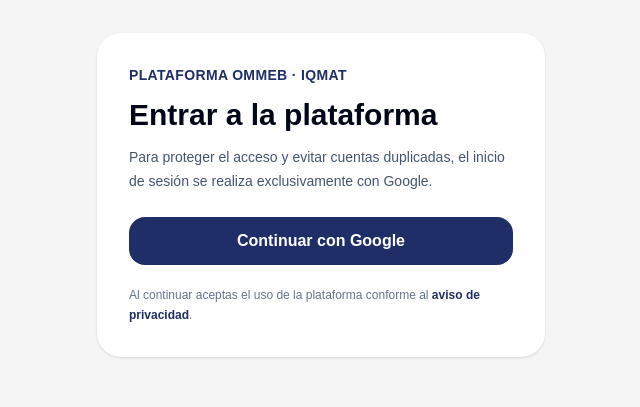
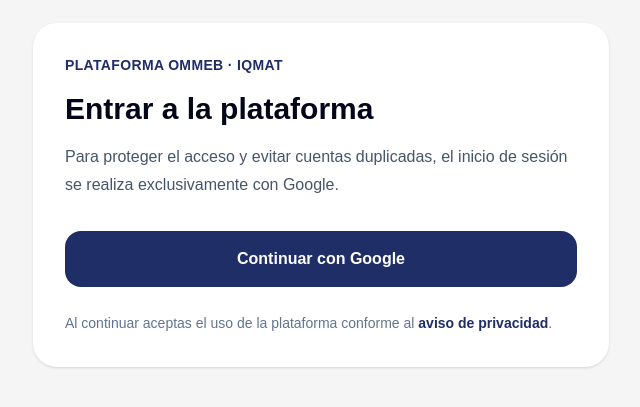
Before and after one commit to jahgarciam/ommebqro, a Next.js app: page /login in a window 1280 px wide. Shown: the part 205-612 px from the top of the page, without its empty margins (319-959 px from the left). Built offline with nearby package versions, Linux system fonts and the light colour scheme; no server answers.

Commit message:
Corregir redireccion de login en produccion

```diff
--- a/src/app/login/page.tsx
+++ b/src/app/login/page.tsx
@@ -1,65 +1,67 @@
-"use client";
+import Link from "next/link";
+import { redirect } from "next/navigation";
+import { createClient } from "@/lib/supabase/server";
 
-import { useState } from "react";
-import Link from "next/link";
-import { createClient } from "@/lib/supabase/client";
+function getSiteUrl() {
+  const siteUrl =
+    process.env.NEXT_PUBLIC_SITE_URL?.replace(/\/$/, "") ||
+    "http://localhost:3000";
 
-export default function LoginPage() {
-  const [loading, setLoading] = useState(false);
-  const [errorMessage, setErrorMessage] = useState("");
+  return siteUrl;
+}
 
+export default async function LoginPage() {
   async function signInWithGoogle() {
-    setLoading(true);
-    setErrorMessage("");
+    "use server";
 
-    const supabase = createClient();
+    const supabase = await createClient();
+    const siteUrl = getSiteUrl();
 
-    const { error } = await supabase.auth.signInWithOAuth({
+    const { data, error } = await supabase.auth.signInWithOAuth({
       provider: "google",
       options: {
-        redirectTo: `${window.location.origin}/auth/callback`,
+        redirectTo: `${siteUrl}/auth/callback`,
       },
     });
 
-    if (error) {
-      setErrorMessage("No se pudo iniciar sesión con Google.");
-      setLoading(false);
+    if (error || !data.url) {
+      redirect("/login?error=google");
     }
+
+    redirect(data.url);
   }
 
   return (
-    <main className="flex min-h-screen items-center justify-center bg-[#F5F5F5] px-6 py-10">
-      <section className="w-full max-w-md rounded-3xl bg-white p-6 shadow-sm md:p-8">
+    <main className="flex min-h-screen items-center justify-center bg-[#F5F5F5] px-6 py-12">
+      <section className="w-full max-w-xl rounded-3xl bg-white p-8 shadow-sm">
         <p className="text-sm font-semibold uppercase tracking-wide text-[#1F2E67]">
           Plataforma OMMEB · IQmat
         </p>
 
-        <h1 className="mt-3 text-3xl font-bold text-slate-950">
+        <h1 className="mt-4 text-3xl font-bold text-slate-950">
           Entrar a la plataforma
         </h1>
 
-        <p className="mt-3 text-sm leading-6 text-slate-600">
+        <p className="mt-4 leading-7 text-slate-600">
           Para proteger el acceso y evitar cuentas duplicadas, el inicio de
           sesión se realiza exclusivamente con Google.
         </p>
 
-        <button
-          onClick={signInWithGoogle}
-          disabled={loading}
-          className="mt-6 w-full rounded-2xl bg-[#1F2E67] px-5 py-3 font-semibold text-white transition hover:opacity-90 disabled:cursor-not-allowed disabled:opacity-60"
-        >
-          {loading ? "Conectando..." : "Continuar con Google"}
-        </button>
+        <form action={signInWithGoogle} className="mt-8">
+          <button
+            type="submit"
+            className="w-full rounded-2xl bg-[#1F2E67] px-5 py-4 font-semibold text-white transition hover:opacity-90"
+          >
+            Continuar con Google
+          </button>
+        </form>
 
-        {errorMessage ? (
-          <p className="mt-4 rounded-xl bg-red-50 p-3 text-sm text-red-700">
-            {errorMessage}
-          </p>
-        ) : null}
-
-        <p className="mt-5 text-xs leading-5 text-slate-500">
+        <p className="mt-6 text-sm leading-6 text-slate-500">
           Al continuar aceptas el uso de la plataforma conforme al{" "}
-          <Link href="/privacidad" className="font-semibold text-[#1F2E67]">
+          <Link
+            href="/privacidad"
+            className="font-semibold text-[#1F2E67] hover:underline"
+          >
             aviso de privacidad
           </Link>
           .
```
